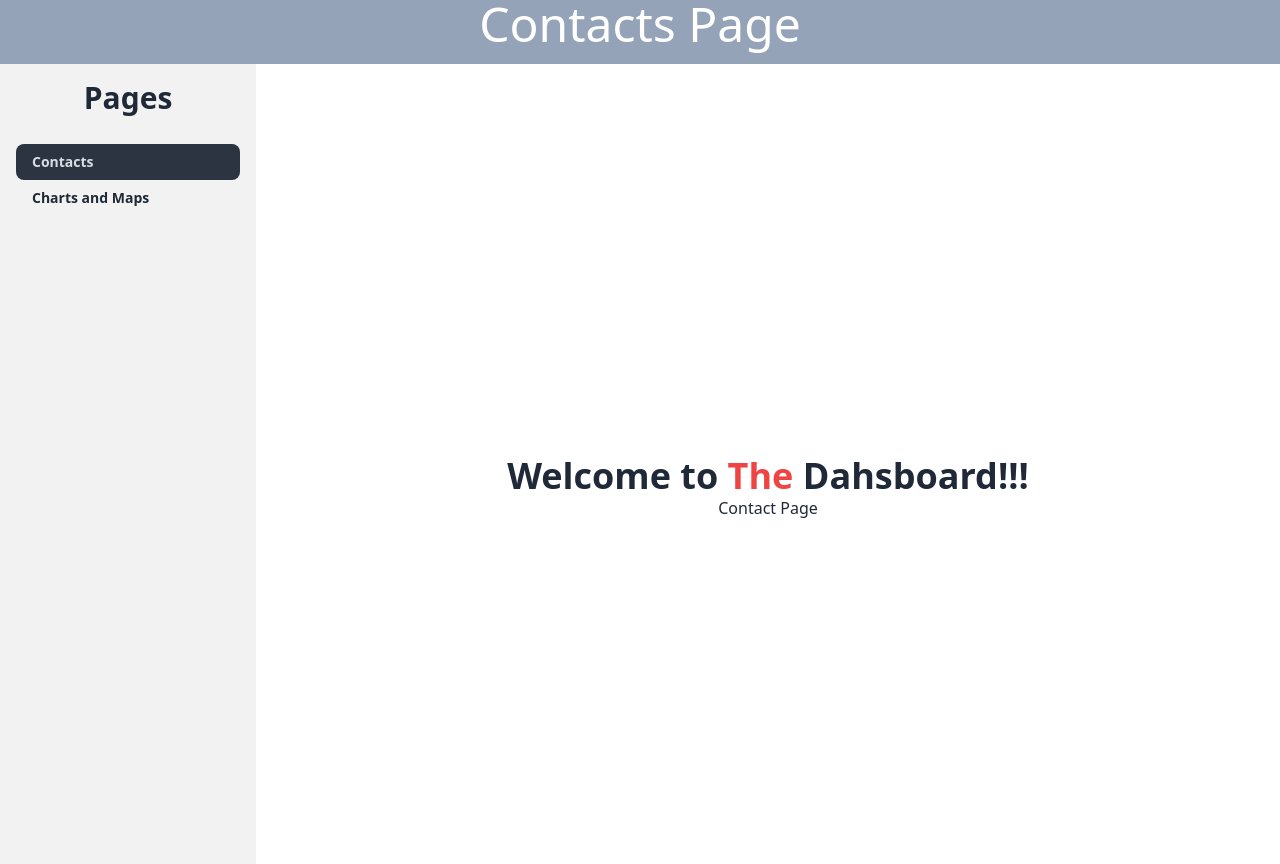
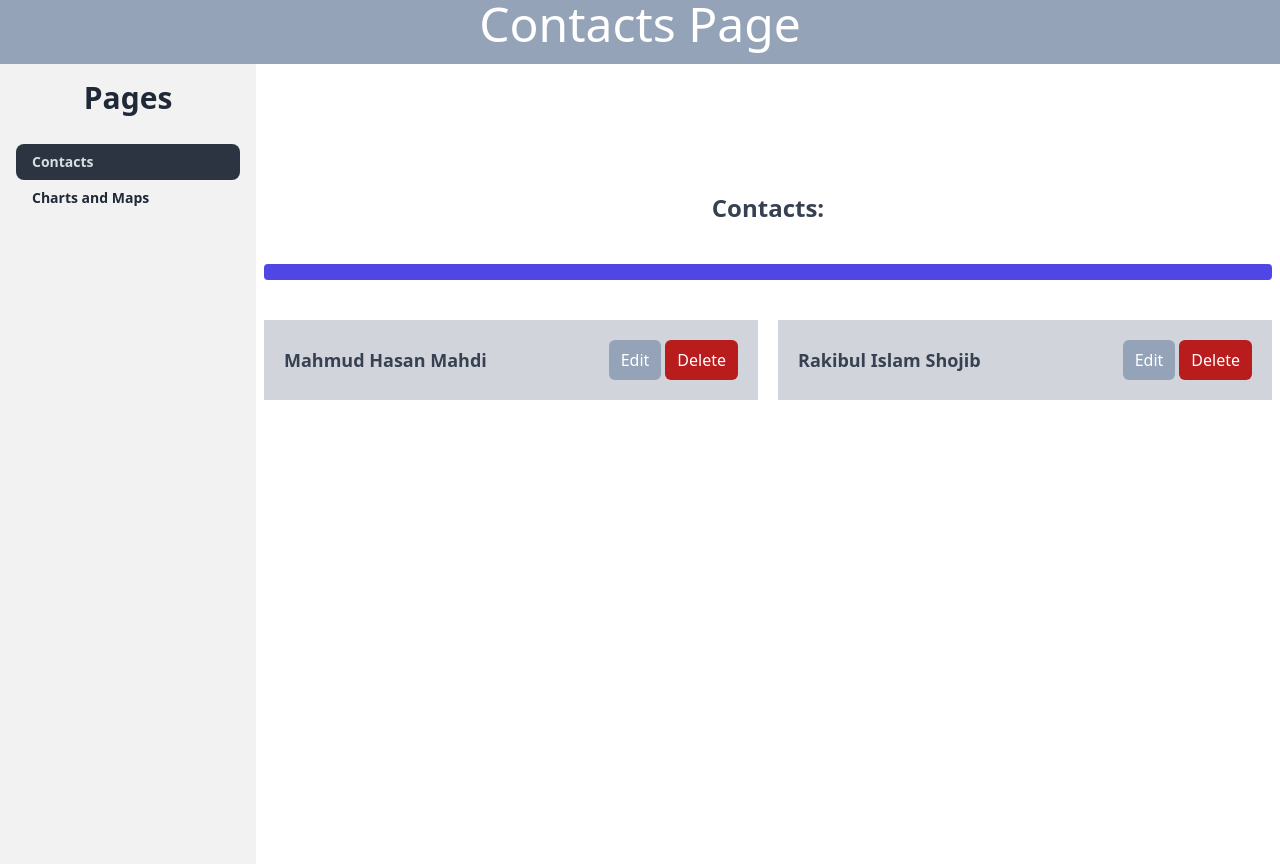
Before and after one commit to mhmahdi97/contact-management-app, a React (Create React App) app: page /contacts in a window 1280 px wide. Built offline with nearby package versions, Linux system fonts and the light colour scheme.

Commit message:
created contacts cards

```diff
--- a/package.json
+++ b/package.json
@@ -15,6 +15,7 @@
     "match-sorter": "^6.3.1",
     "react": "^18.2.0",
     "react-dom": "^18.2.0",
+    "react-icons": "^4.10.1",
     "react-redux": "^8.1.2",
     "react-router-dom": "^6.15.0",
     "react-scripts": "5.0.1",
--- a/src/App.tsx
+++ b/src/App.tsx
@@ -20,8 +20,8 @@ function App() {
           </label>
           <input id="my-drawer-2" type="checkbox" className="drawer-toggle" />
 
-          <div className="drawer-content flex flex-col items-center justify-center">
-              <h1 className='text-4xl font-semibold mt-12'>Welcome to <span className='text-red-500'>The</span> Dahsboard!!!</h1>
+          <div className="drawer-content">
+              {/* <h1 className='text-4xl font-semibold mt-12'>Welcome to <span className='text-red-500'>The</span> Dahsboard!!!</h1> */}
           {/* Pages from child routes render here  */}
               <Outlet></Outlet>
           </div>
--- /dev/null
+++ b/src/Components/AddContact.tsx
@@ -0,0 +1,11 @@
+
+
+const AddContact = () => {
+    return (
+        <div>
+
+        </div>
+    );
+};
+
+export default AddContact;
--- /dev/null
+++ b/src/Components/Button.tsx
@@ -0,0 +1,14 @@
+type buttonProps = {
+  children: React.ReactNode;
+  onClick: (event: React.MouseEvent<HTMLButtonElement>) => void
+};
+
+const Button = ({onClick, children}: buttonProps) => {
+    return (
+        <div className="bg-indigo-600 hover:bg-indigo-700 text-white py-2 px-6 my-10 rounded">
+
+        </div>
+    );
+};
+
+export default Button;
--- a/src/Components/ContactPage.tsx
+++ b/src/Components/ContactPage.tsx
@@ -1,9 +1,39 @@
-import React from 'react';
+import Button from "./Button";
+import ContactsCard from "./ContactsCard";
+import NoUserCard from "./NoUserCard";
 
 const ContactPage = () => {
+    const contacts = [
+        {
+            firstName: 'Mahmud Hasan',
+            lastName: 'Mahdi',
+            status: 'active'
+        },
+        {
+            firstName: 'Rakibul Islam',
+            lastName: 'Shojib',
+            status: 'active'
+        }
+    ];
+
+
     return (
-        <div>
-            <h1>Contact Page</h1>
+        <div className="container mx-auto px-2 max-w-5xl pt-10 md:pt-32">
+            <h1 className="text-center font-bold text-2xl text-gray-700 mb-3">Contacts:</h1>
+            <div>
+                <Button>Add Contact</Button>
+                <div className='grid md:grid-cols-2 gap-5'>
+                    {contacts.length ? <>
+                        {contacts.map ((contact, index) =>  <ContactsCard
+                            contact ={contact}
+                            key={index}
+                        />)}
+                    </>:
+                    <>
+                        <NoUserCard />
+                    </>}
+                </div>
+            </div>
         </div>
     );
 };
--- /dev/null
+++ b/src/Components/ContactsCard.tsx
@@ -0,0 +1,26 @@
+type contactProps = {
+    contact: {
+    firstName: string;
+    lastName: string;
+    status: string;
+}
+}
+
+const ContactsCard = ({contact}: contactProps) => {
+    const {firstName, lastName} = contact;
+
+    return (
+        <div className="bg-gray-300 p-5 flex items-center justify-between">
+            <div>
+                <h3 className="font-bold text-lg text-gray-700">{firstName} <span>{lastName}</span></h3>
+
+            </div>
+            <div className="flex gap-1">
+                <button className="py-2 px-3 text-center rounded-md bg-slate-400 text-white">Edit</button>
+                <button className="py-2 px-3 rounded-md bg-red-700 text-white">Delete</button>
+            </div>
+        </div>
+    );
+};
+
+export default ContactsCard;
--- /dev/null
+++ b/src/Components/NoUserCard.tsx
@@ -0,0 +1,19 @@
+import { FaWindowClose } from 'react-icons/fa';
+//
+const NoUserCard = () => {
+    return (
+        <div className="w-[450px] h-24 flex items-center border border-slate-300 bg-base-100 shadow-lg ">
+            <div className='w-fit mx-auto flex items-center gap-2'>
+                <div className='text-5xl text-red-500'>
+                    <FaWindowClose />
+                </div>
+                <div>
+                        <h2 className="text-2xl font-semibold">No Contacts Found!</h2>
+                        <p className='text-lg'>Please add contact from create contact button</p>
+                </div>
+            </div>
+        </div>
+    );
+};
+
+export default NoUserCard;
--- a/src/Components/Titlebar.tsx
+++ b/src/Components/Titlebar.tsx
@@ -6,7 +6,7 @@ const Titlebar = () => {
 
 
     const {pathname} = useLocation();
-    const title = pathname === '/contacts' ? 'Contacts Page' : 'Charts and Maps Page';
+    const title = pathname === '/contacts' ? 'Contacts Page' : pathname === '/charts-and-maps' ? 'Charts and Maps': 'Contact Management App';
 
     return (
         <div className='h-10 lg:h-16 bg-slate-400'>
--- a/src/Routes/Routes.tsx
+++ b/src/Routes/Routes.tsx
@@ -14,6 +14,10 @@ const router = createBrowserRouter([
                 element:<ContactPage/>
             },
             {
+                path: '/add-contact',
+                element:<ContactPage/>
+            },
+            {
                 path: '/charts-and-maps',
                 element:<ChartsAndMaps />
             }
```
Also changed, not shown: 1 other file (tests, documents, lock files or other folders).
